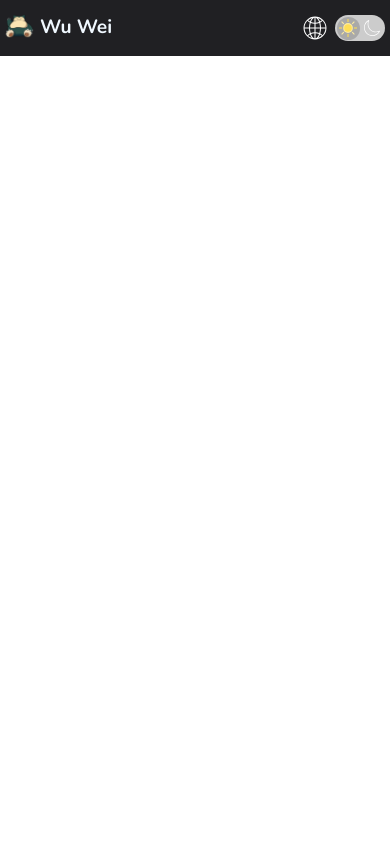
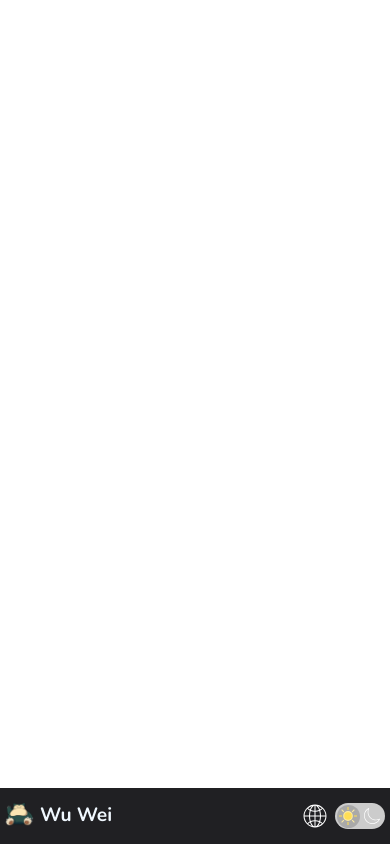
Before and after one commit to iamwuwei/portfolio, a Next.js app: page / in a window 390 px wide. Built offline with nearby package versions, Linux system fonts and the light colour scheme.

Commit message:
stick nav bar to bottom

```diff
--- a/styles/Navbar.module.css
+++ b/styles/Navbar.module.css
@@ -1,10 +1,8 @@
 .navbar {
-    position: sticky;
-    float: inherit;
-    top: 0;
     left: 0;
     height: 56px;
     background-color: rgb(32, 32, 35);
+    z-index: 1000;
 }
 
 .navbar-container {
@@ -22,11 +20,13 @@
     height: auto;
     padding: 5px;
 }
-.snorlax{
+
+.snorlax {
     width: 30px;
     height: 30px;
 
 }
+
 .name {
     color: aliceblue;
     display: flex;
@@ -198,3 +198,24 @@
     top: 5px;
     left: 28.5px;
 }
+
+@media only screen and (max-width: 767px) {
+    .navbar {
+        position: fixed;
+        bottom: 0;
+        width: 100%;
+    }
+    .dropdown-content {
+        bottom: 43px;
+        left: -50px;
+    }
+}
+
+@media only screen and (min-width: 768px) {
+    .navbar {
+        position: -webkit-sticky;
+        position: sticky;
+        float: inherit;
+        top: 0;
+    }
+}
```
